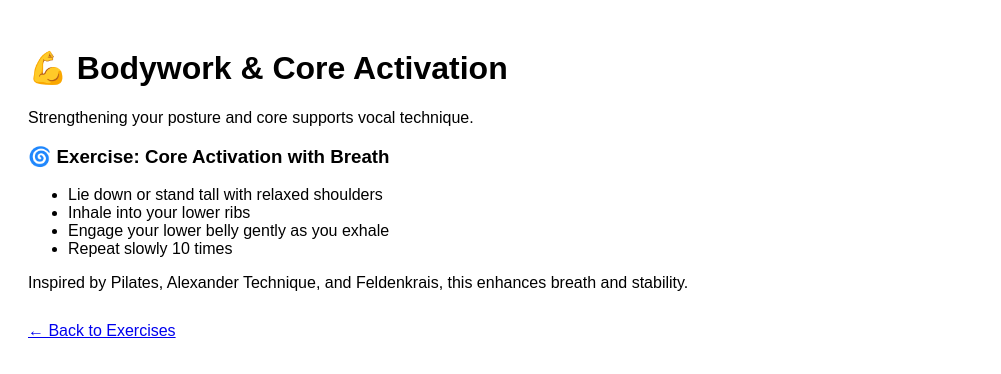
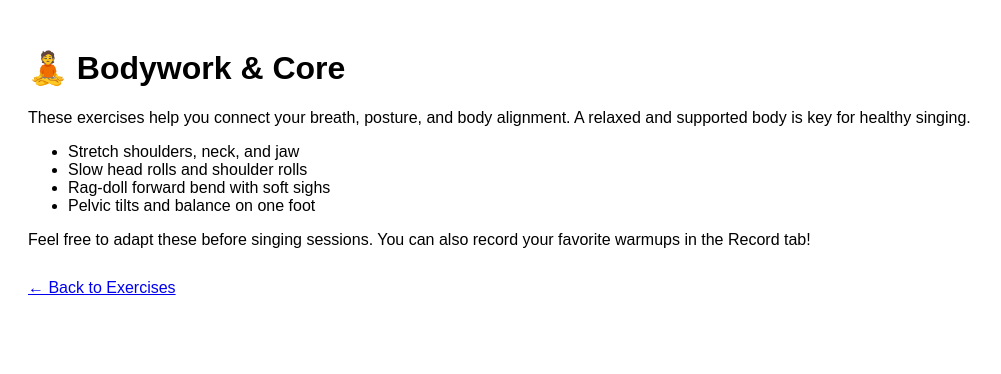
Before and after one commit to EranZ2025/VocalMaster, a Next.js app: page /exercises/bodywork in a window 1280 px wide. Shown: the top 374 px of the page, without its empty margins (0-1001 px from the left). Built offline with nearby package versions, Linux system fonts and the light colour scheme.

Commit message:
Update bodywork.js

```diff
--- a/pages/exercises/bodywork.js
+++ b/pages/exercises/bodywork.js
@@ -1,22 +1,25 @@
+import React from 'react';
 import Link from 'next/link';
 
-export default function BodyworkPractice() {
+export default function Bodywork() {
   return (
     <div style={{ padding: '20px', fontFamily: 'Arial' }}>
-      <h1>💪 Bodywork & Core Activation</h1>
+      <h1>🧘 Bodywork & Core</h1>
       <p>
-        Strengthening your posture and core supports vocal technique.
+        These exercises help you connect your breath, posture, and body alignment. A relaxed and supported body is key for healthy singing.
       </p>
-      <h3>🌀 Exercise: Core Activation with Breath</h3>
+
       <ul>
-        <li>Lie down or stand tall with relaxed shoulders</li>
-        <li>Inhale into your lower ribs</li>
-        <li>Engage your lower belly gently as you exhale</li>
-        <li>Repeat slowly 10 times</li>
+        <li>Stretch shoulders, neck, and jaw</li>
+        <li>Slow head rolls and shoulder rolls</li>
+        <li>Rag-doll forward bend with soft sighs</li>
+        <li>Pelvic tilts and balance on one foot</li>
       </ul>
+
       <p>
-        Inspired by Pilates, Alexander Technique, and Feldenkrais, this enhances breath and stability.
+        Feel free to adapt these before singing sessions. You can also record your favorite warmups in the Record tab!
       </p>
+
       <p style={{ marginTop: '30px' }}>
         <Link href="/exercises">← Back to Exercises</Link>
       </p>
```
